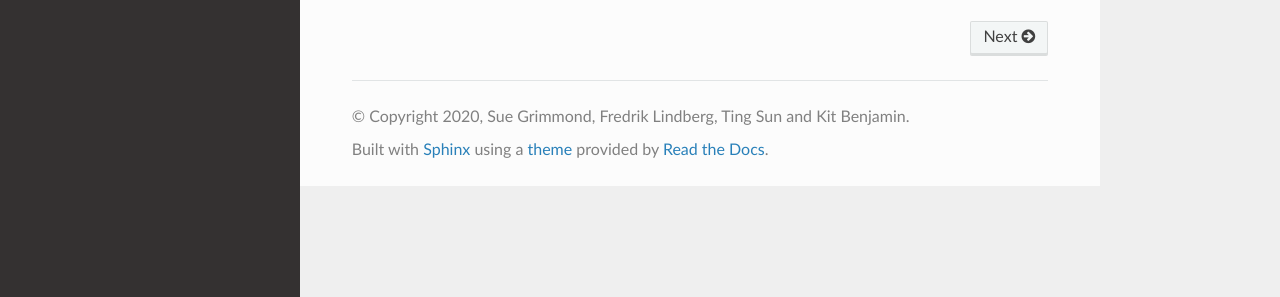
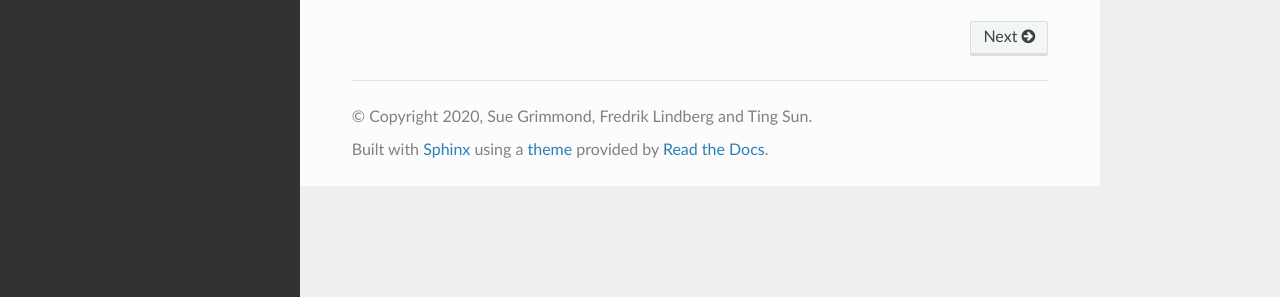
Before and after one commit to Urban-Meteorology-Reading/UMEP-Workshop, a Sphinx documentation site: the page built from source/index.rst, in a window 1280 px wide. Shown: the part 600-897 px from the top of the page. Built offline with Sphinx 7.4.7 and the Read the Docs theme 2.0.0, drawn with Linux system fonts in a browser that asks for light colours; some of the changed lines change nothing that is shown.

Commit message:
update site meta info

```diff
--- a/source/conf.py
+++ b/source/conf.py
@@ -16,15 +16,18 @@
 # import guzzle_sphinx_theme
 # import recommonmark
 # from recommonmark.transform import AutoStructify
+import datetime
 
 # -- Project information -----------------------------------------------------
 
 project = "UMEP Workshop"
-copyright = "2020, Sue Grimmond, Fredrik Lindberg, Ting Sun and Kit Benjamin"
-author = "Sue Grimmond, Fredrik Lindberg, Ting Sun and Kit Benjamin"
+year_today=datetime.date.today().isocalendar()[0]
+list_author=['Sue Grimmond','Fredrik Lindberg','Ting Sun']
+author = ' and '.join([', '.join(list_author[:-1]),list_author[-1]])
+copyright = f"{year_today}, {author}"
 
 # The full version, including alpha/beta/rc tags
-release = "20200626"
+release = datetime.date.today().isoformat()
 
 
 # -- General configuration ---------------------------------------------------
```
